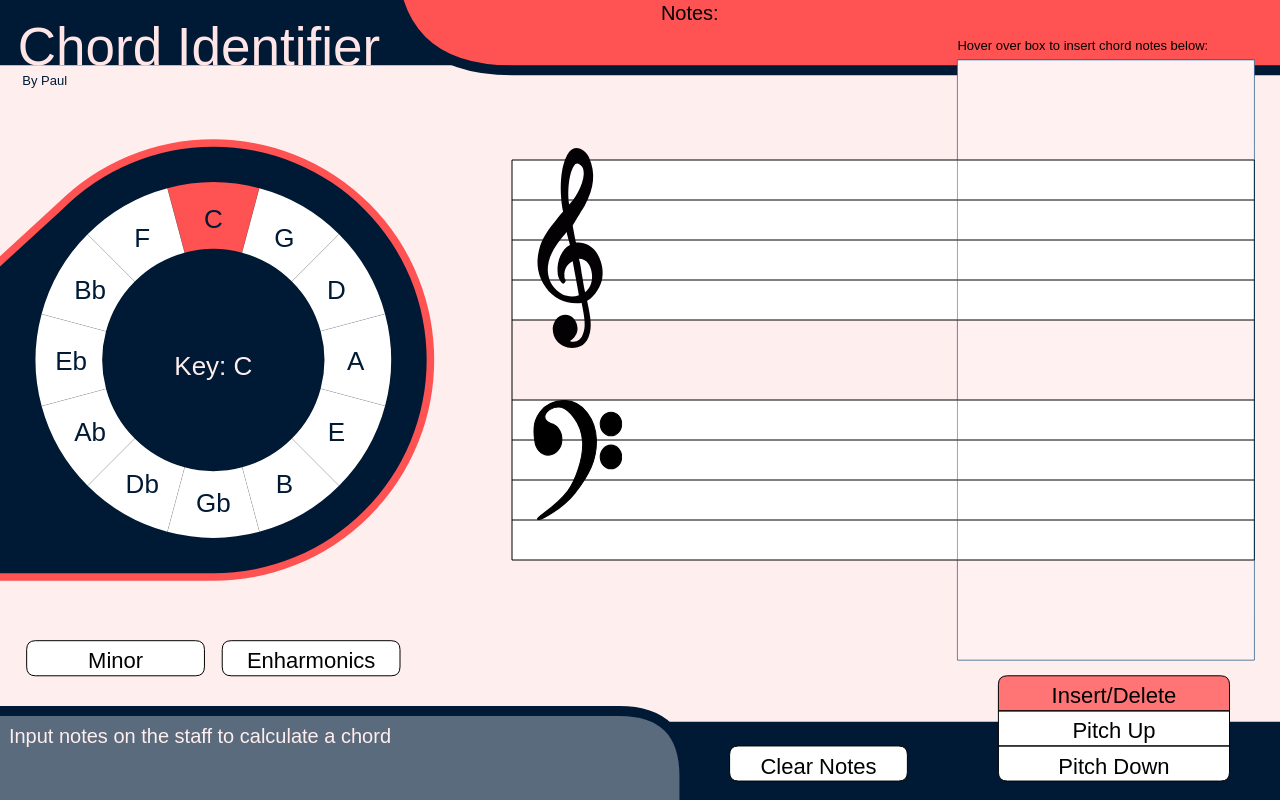
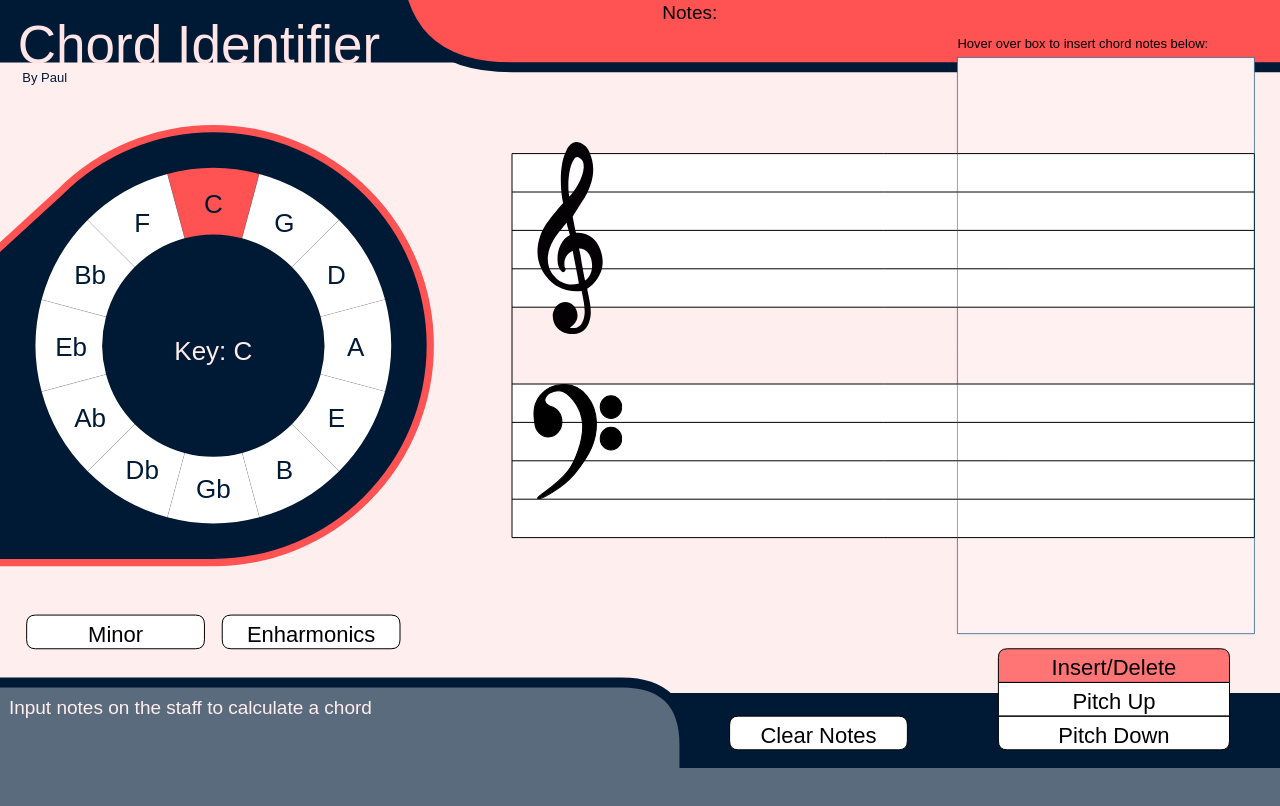
Before and after one commit to paullewis2013/ChordIdentifier, a plain HTML site: page index.html in a window 1280 px wide. Drawn offline with nearby package versions, Linux system fonts and the light colour scheme.

Commit message:
Adjustments for narrower devices

```diff
--- a/chord.js
+++ b/chord.js
@@ -12,6 +12,17 @@ var ctx = canvas.getContext('2d')
 var scale = window.devicePixelRatio; // Change to 1 on retina screens to see blurry canvas.
 canvas.width = Math.floor(window.innerWidth * scale);
 canvas.height = Math.floor(window.innerHeight * scale);
+
+//scale down to preserve ratio on narrower devices
+if(window.innerHeight/window.innerWidth > 0.6){
+
+    canvas.height = window.innerWidth * scale * 0.6
+    canvas.style.height = window.innerWidth * 0.6 + "px";
+
+}
+
+
+
 
 // Normalize coordinate system to use css pixels.
 ctx.scale(scale, scale);
@@ -959,11 +970,8 @@ function drawButtons(){
 
 function initNotesDisplay(){
 
-    let height = canvas.height/(2 * scale)
-    let startY = keyY - height/2
-
     let x = canvas.width/(2.5 * scale)
-    let y = -50//startY - height * .4
+    let y = -50/798 * canvas.height/scale
     let w = 1000/1440 * canvas.width/scale
     let h = 120/798 * canvas.height/scale
     let radius = h
@@ -983,7 +991,7 @@ function initNotesDisplay(){
     ctx.closePath()
 
     noteDisplayX = x
-    noteDisplayY = y + 50
+    noteDisplayY = y + 50/798 * canvas.height/scale
 }
 
 function drawNotesDisplay(){
@@ -1772,17 +1780,17 @@ function drawOutput(){
         ctx.fillText("Possible Name(s):", ((10/1440) * (canvas.width/scale)), y + h/4)
         ctx.font = Math.floor(h/5) + "px Arial"
         let printX = ((70/1440) * (canvas.width/scale))
-        let printY = y + ((10/798) * (canvas.height/scale))
+        // let printY = y + ((10/798) * (canvas.height/scale))
         // ctx.fillText("Possible names:", printX, printY - h/10)
 
-        let fontH = Math.floor(h/(chordNames.length + 2))
+        let fontH = Math.floor((h - 10)/(chordNames.length + 2))
         ctx.font = fontH + "px Arial"
 
-        printY += h/4
+        // printY += h/4
 
         if(chordNames.length > 0){
             for(let i = 0; i < chordNames.length; i++){
-                ctx.fillText(chordNames[i], printX * 3.5, printY + i * h/(chordNames.length + 2))
+                ctx.fillText(chordNames[i], printX * 3.5, y + 10 + (i + 1) * fontH)
             }
         }else{
             ctx.font = Math.floor(h/5) + "px Arial"
--- a/index.css
+++ b/index.css
@@ -1 +1,3 @@
-body {overflow: hidden; }
+body {
+    background-color: #5a6b7d;
+}
```
Also changed, not shown: 1 other file.
